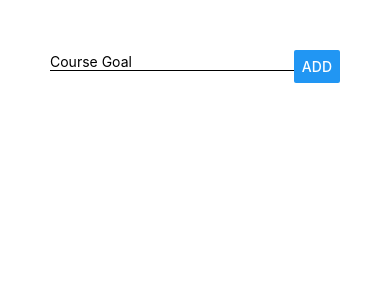
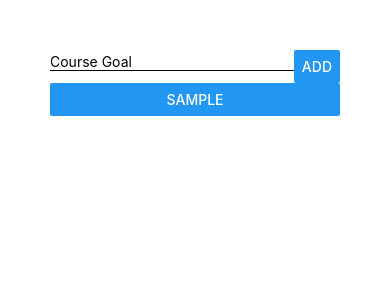
Before and after one commit to TheRitual/Learn-React-Native, a React Native app: screen / in a window 390 px wide. Both pictures are taken after typing "Sample" into the empty fields and a click on the button "ADD". Shown: the top 300 px of the page. Built offline with nearby package versions, Linux system fonts and the light colour scheme.

Commit message:
adding and removing elements

```diff
--- a/Main/index.js
+++ b/Main/index.js
@@ -1,10 +1,10 @@
 import { StatusBar } from 'expo-status-bar';
 import React, { useState } from 'react';
-import { Button, TextInput, View } from 'react-native';
+import { Button, TextInput, View, Text } from 'react-native';
 import styles from "./styles";
 
 const Main = () => {
-    const minLength = 5;
+    const minLength = 1;
     const [enteredGoal, setEnteredGoal] = useState("");
     const [courseGoals, setCourseGoals] = useState([]);
 
@@ -18,12 +18,18 @@ const Main = () => {
         );
     }
 
+    const removeItem = (indexToRemove) => {
+        setCourseGoals(
+                courseGoals.filter((_, index) => index !== indexToRemove)
+        );
+    }
+
     const goalInputHandler = (enteredText) => {
         setEnteredGoal(enteredText);
     }
 
     const addGoalHandler = () => {
-        if(enteredGoal.length > minLength) {
+        if (enteredGoal.length > minLength) {
             addGoal();
             setEnteredGoal("");
             console.log(courseGoals);
@@ -41,7 +47,13 @@ const Main = () => {
                 <TextInput value={enteredGoal} placeholder="Course Goal" onChangeText={goalInputHandler} style={styles.textInput} />
                 <Button title="ADD" style={styles.button} onPress={() => addGoalHandler()} />
             </View>
-            <View></View>
+            <View>
+                {
+                    courseGoals.map((goal, index) =>
+                        <Button key={index} title={goal} onPress={() => { removeItem(index) }} />
+                    )
+                }
+            </View>
             <StatusBar />
         </View>
     );
```
